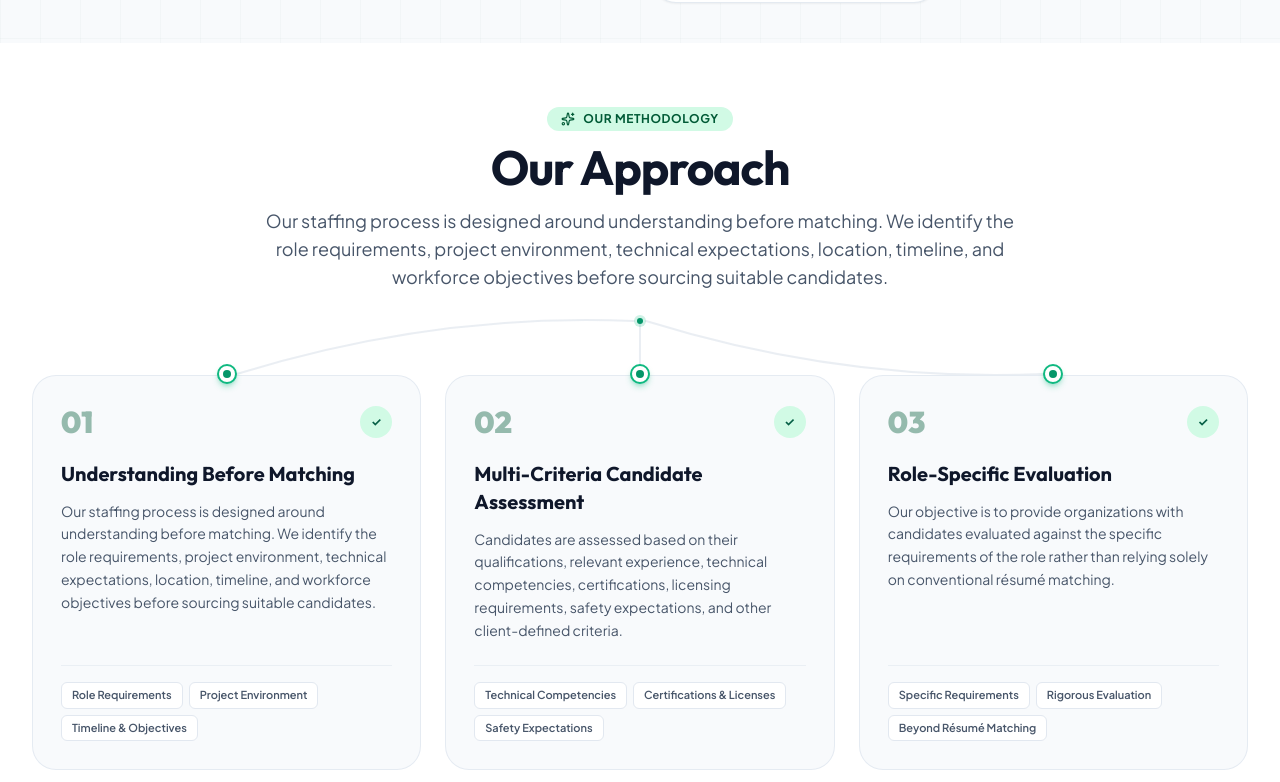
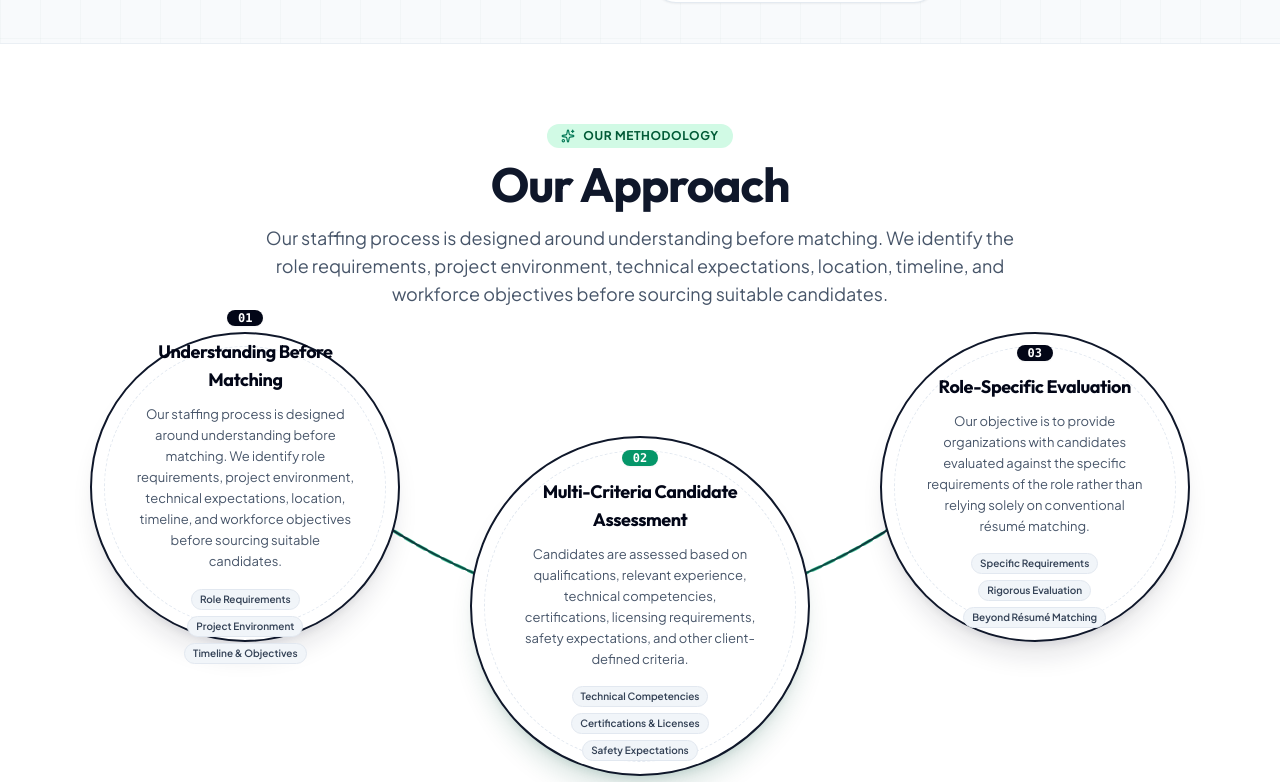
Before and after one commit to gestss-website/gestss, a React (Vite) app: page / in a window 1280 px wide. Shown: the part 2698-3480 px from the top of the page. Built offline with nearby package versions, Linux system fonts and the light colour scheme.

Commit message:
feat: add ProcessApproach component to showcase company methodology and staffing steps

```diff
--- a/src/components/ProcessApproach.jsx
+++ b/src/components/ProcessApproach.jsx
@@ -1,26 +1,96 @@
-import React, { useRef } from 'react';
-import { Compass, Sparkles, CheckCircle2, ArrowRight } from 'lucide-react';
-import { AnimatedBeam } from '@/components/magicui/animated-beam';
+import React from 'react';
+import { Sparkles } from 'lucide-react';
 
-export default function ProcessApproach({ onRequestTalent }) {
-  const containerRef = useRef(null);
-  const headingRef = useRef(null);
-  const card1Ref = useRef(null);
-  const card2Ref = useRef(null);
-  const card3Ref = useRef(null);
-  const cardRefs = [card1Ref, card2Ref, card3Ref];
+export default function ProcessApproach() {
+  const approachData = [
+    {
+      step: '01',
+      title: 'Understanding Before Matching',
+      desc: 'Our staffing process is designed around understanding before matching. We identify role requirements, project environment, technical expectations, location, timeline, and workforce objectives before sourcing suitable candidates.',
+      mobileDesc: 'Identifying role requirements, project environment, technical expectations, timeline, and workforce objectives before sourcing candidates.',
+      tags: ['Role Requirements', 'Project Environment', 'Timeline & Objectives'],
+    },
+    {
+      step: '02',
+      title: 'Multi-Criteria Candidate Assessment',
+      desc: 'Candidates are assessed based on qualifications, relevant experience, technical competencies, certifications, licensing requirements, safety expectations, and other client-defined criteria.',
+      mobileDesc: 'Assessing candidates on qualifications, experience, technical competencies, certifications, and client-defined safety standards.',
+      tags: ['Technical Competencies', 'Certifications & Licenses', 'Safety Expectations'],
+    },
+    {
+      step: '03',
+      title: 'Role-Specific Evaluation',
+      desc: 'Our objective is to provide organizations with candidates evaluated against the specific requirements of the role rather than relying solely on conventional résumé matching.',
+      mobileDesc: 'Evaluating candidates against specific role requirements rather than relying solely on conventional résumé matching.',
+      tags: ['Specific Requirements', 'Rigorous Evaluation', 'Beyond Résumé Matching'],
+    },
+  ];
+
+  const renderCircle = (item, isCenter = false, isMobile = false) => {
+    return (
+      <div
+        className={`relative rounded-full aspect-square flex flex-col items-center justify-center text-center bg-white border-2 sm:border-[2.5px] border-slate-900 shadow-xl hover:shadow-2xl transition-all duration-300 group z-10 ${
+          isMobile
+            ? isCenter
+              ? 'w-[176px] h-[176px] xs:w-[184px] xs:h-[184px] p-3 border-emerald-700 shadow-emerald-900/15'
+              : 'w-[166px] h-[166px] xs:w-[172px] xs:h-[172px] p-2.5 shadow-slate-900/10'
+            : isCenter
+              ? 'w-[280px] h-[280px] lg:w-[340px] lg:h-[340px] p-6 lg:p-8 border-emerald-600 shadow-emerald-900/15'
+              : 'w-[250px] h-[250px] lg:w-[310px] lg:h-[310px] p-5 lg:p-7 shadow-slate-900/10'
+        }`}
+      >
+        {/* Subtle inner dashed ring */}
+        <div className="absolute inset-1.5 sm:inset-3 rounded-full border border-dashed border-slate-200 pointer-events-none group-hover:border-emerald-300 transition-colors" />
+
+        {/* Step Number Badge */}
+        <div className={`relative z-10 inline-flex items-center justify-center rounded-full font-mono font-bold shadow-sm transition-colors ${
+          isMobile
+            ? 'w-5 h-5 text-[9px] mb-1 ' + (isCenter ? 'bg-emerald-600 text-white' : 'bg-slate-950 text-white')
+            : 'w-8 h-8 sm:w-9 sm:h-9 text-xs mb-2 sm:mb-3 ' + (isCenter ? 'bg-emerald-600 text-white' : 'bg-slate-950 text-white')
+        }`}>
+          {item.step}
+        </div>
+
+        {/* Title */}
+        <h3 className={`relative z-10 font-bold font-display text-slate-950 tracking-tight leading-tight ${
+          isMobile
+            ? 'text-[10px] xs:text-[11px] max-w-[85%]'
+            : 'text-base lg:text-lg max-w-[85%] sm:leading-snug'
+        }`}>
+          {item.title}
+        </h3>
+
+        {/* Description (concise on mobile so it stays 100% inside circle without any ellipsis) */}
+        <p className={`relative z-10 text-slate-600 font-normal leading-tight sm:leading-relaxed ${
+          isMobile
+            ? 'mt-1 text-[8.5px] xs:text-[9px] max-w-[88%] leading-[1.3]'
+            : 'mt-2 sm:mt-2.5 text-xs lg:text-[13px] max-w-[88%]'
+        }`}>
+          {isMobile ? item.mobileDesc : item.desc}
+        </p>
+
+        {/* Tags (visible on desktop) */}
+        {!isMobile && (
+          <div className="relative z-10 hidden sm:flex flex-wrap justify-center gap-1 sm:gap-1.5 mt-3 lg:mt-4 max-w-[85%]">
+            {item.tags.map((tag, i) => (
+              <span key={i} className="px-2 py-0.5 rounded-full text-[9px] sm:text-[10px] font-semibold bg-slate-100 text-slate-700 border border-slate-200">
+                {tag}
+              </span>
+            ))}
+          </div>
+        )}
+      </div>
+    );
+  };
 
   return (
-    <section id="approach" className="py-12 lg:py-16 bg-white relative overflow-hidden">
-      <div className="max-w-7xl mx-auto px-4 sm:px-6 lg:px-8">
+    <section id="approach" className="py-12 lg:py-20 bg-white relative overflow-hidden border-t border-slate-200/70">
+      <div className="max-w-7xl mx-auto px-2 sm:px-6 lg:px-8">
 
-        {/* Animated Beam Container */}
-        <div ref={containerRef} className="relative">
-
-          {/* Section Header */}
-          <div className="text-center max-w-3xl mx-auto relative z-10">
+        {/* Section Header (matching the top box in user's sketch) */}
+        <div className="text-center max-w-3xl mx-auto relative z-10 mb-8 sm:mb-12 px-2 sm:px-0">
           <div className="inline-flex items-center gap-2 px-3.5 py-1 rounded-full bg-emerald-100 text-gestss-green-900 text-xs font-bold uppercase tracking-wider mb-3">
-              <Sparkles className="w-3.5 h-3.5" />
+            <Sparkles className="w-3.5 h-3.5 text-emerald-700" />
             Our Methodology
           </div>
 
@@ -28,176 +98,123 @@ export default function ProcessApproach({ onRequestTalent }) {
             Our Approach
           </h2>
 
-            <p className="mt-4 text-base sm:text-lg text-slate-600 leading-relaxed font-normal">
-              Our staffing process is designed around understanding before matching. We identify the role requirements, project environment, technical expectations, location, timeline, and workforce objectives before sourcing suitable candidates.
-            </p>
-
-            {/* Target Convergence Ref for Beams */}
-            <div ref={headingRef} className="w-3 h-3 mx-auto mt-6 rounded-full bg-emerald-500/20 flex items-center justify-center">
-              <div className="w-1.5 h-1.5 rounded-full bg-emerald-600" />
-            </div>
-          </div>
-
-          {/* 3 Core Pillars matching the exact text */}
-          <div className="mt-12 grid grid-cols-1 md:grid-cols-3 gap-6 relative z-10 items-stretch">
-
-            {/* Card 1: Understanding Before Matching */}
-            <div
-              className="relative p-7 rounded-3xl bg-slate-50 border border-slate-200/80 hover:bg-white hover:border-emerald-400 hover:shadow-xl transition-all duration-300 flex flex-col justify-between group"
-            >
-              <div
-                ref={cardRefs[0]}
-                className="hidden lg:flex absolute -top-3 left-1/2 -translate-x-1/2 items-center justify-center z-20"
-              >
-                <div className="w-5 h-5 rounded-full bg-white border-2 border-emerald-500 shadow-md shadow-emerald-500/30 flex items-center justify-center">
-                  <div className="w-2 h-2 rounded-full bg-emerald-600 group-hover:scale-125 transition-transform" />
-                </div>
-              </div>
-
-              <div>
-                <div className="flex items-center justify-between mb-5">
-                  <span className="text-3xl font-black font-display text-gestss-green-900/40 group-hover:text-gestss-green-600 transition-colors">
-                    01
-                  </span>
-                  <div className="w-8 h-8 rounded-full bg-emerald-100 text-emerald-800 flex items-center justify-center text-xs font-bold">
-                    ✓
-                  </div>
-                </div>
-
-                <h3 className="text-xl font-bold font-display text-slate-900 group-hover:text-gestss-green-900 transition-colors">
-                  Understanding Before Matching
-                </h3>
-
-                <p className="mt-3 text-sm text-slate-600 leading-relaxed font-normal">
+          <p className="mt-3 sm:mt-4 text-xs sm:text-base lg:text-lg text-slate-600 leading-relaxed font-normal">
             Our staffing process is designed around understanding before matching. We identify the role requirements, project environment, technical expectations, location, timeline, and workforce objectives before sourcing suitable candidates.
           </p>
         </div>
 
-              <div className="mt-6 pt-4 border-t border-slate-200/60 flex flex-wrap gap-1.5">
-                <span className="px-2.5 py-1 rounded-md text-[11px] font-semibold bg-white border border-slate-200 text-slate-600">Role Requirements</span>
-                <span className="px-2.5 py-1 rounded-md text-[11px] font-semibold bg-white border border-slate-200 text-slate-600">Project Environment</span>
-                <span className="px-2.5 py-1 rounded-md text-[11px] font-semibold bg-white border border-slate-200 text-slate-600">Timeline &amp; Objectives</span>
-              </div>
+        {/* The 3 Connected Circles (Exact Layout from user drawing) */}
+        <div className="relative max-w-6xl mx-auto pb-8 sm:pb-20">
+
+          {/* ========================================================================= */}
+          {/* DESKTOP VIEW (md and up): 3 Circles with center circle dipped lower down  */}
+          {/* ========================================================================= */}
+          <div className="hidden md:block relative">
+
+            {/* SVG Connecting Curved Hammock Line */}
+            <svg
+              className="absolute inset-0 w-full h-full pointer-events-none z-0 overflow-visible"
+              viewBox="0 0 1000 450"
+              preserveAspectRatio="none"
+            >
+              <defs>
+                <linearGradient id="approachCurveGrad" x1="0%" y1="0%" x2="100%" y2="0%">
+                  <stop offset="0%" stopColor="#0f172a" />
+                  <stop offset="50%" stopColor="#059669" />
+                  <stop offset="100%" stopColor="#0f172a" />
+                </linearGradient>
+              </defs>
+
+              {/* Shadow stroke */}
+              <path
+                d="M 220,160 Q 360,330 500,340 Q 640,330 780,160"
+                stroke="#10b981"
+                strokeWidth="4"
+                strokeDasharray="8 6"
+                fill="none"
+                strokeLinecap="round"
+                className="opacity-70"
+              />
+              {/* Solid dark connecting curve matching the hand-drawn sketch */}
+              <path
+                d="M 220,160 Q 360,330 500,340 Q 640,330 780,160"
+                stroke="url(#approachCurveGrad)"
+                strokeWidth="2.5"
+                fill="none"
+                strokeLinecap="round"
+              />
+            </svg>
+
+            {/* 3 Circular Nodes in Grid */}
+            <div className="grid grid-cols-3 gap-6 lg:gap-8 items-start relative z-10">
+              {/* Circle 1: Top Left (elevated) */}
+              <div className="flex justify-center -translate-y-4 lg:-translate-y-6">
+                {renderCircle(approachData[0], false, false)}
               </div>
 
-            {/* Card 2: Comprehensive Candidate Assessment */}
-            <div
-              className="relative p-7 rounded-3xl bg-slate-50 border border-slate-200/80 hover:bg-white hover:border-emerald-400 hover:shadow-xl transition-all duration-300 flex flex-col justify-between group"
-            >
-              <div
-                ref={cardRefs[1]}
-                className="hidden lg:flex absolute -top-3 left-1/2 -translate-x-1/2 items-center justify-center z-20"
-              >
-                <div className="w-5 h-5 rounded-full bg-white border-2 border-emerald-500 shadow-md shadow-emerald-500/30 flex items-center justify-center">
-                  <div className="w-2 h-2 rounded-full bg-emerald-600 group-hover:scale-125 transition-transform" />
-                </div>
+              {/* Circle 2: Center (dipped down lower) */}
+              <div className="flex justify-center translate-y-12 lg:translate-y-20">
+                {renderCircle(approachData[1], true, false)}
               </div>
 
-              <div>
-                <div className="flex items-center justify-between mb-5">
-                  <span className="text-3xl font-black font-display text-gestss-green-900/40 group-hover:text-gestss-green-600 transition-colors">
-                    02
-                  </span>
-                  <div className="w-8 h-8 rounded-full bg-emerald-100 text-emerald-800 flex items-center justify-center text-xs font-bold">
-                    ✓
-                  </div>
-                </div>
-
-                <h3 className="text-xl font-bold font-display text-slate-900 group-hover:text-gestss-green-900 transition-colors">
-                  Multi-Criteria Candidate Assessment
-                </h3>
-
-                <p className="mt-3 text-sm text-slate-600 leading-relaxed font-normal">
-                  Candidates are assessed based on their qualifications, relevant experience, technical competencies, certifications, licensing requirements, safety expectations, and other client-defined criteria.
-                </p>
-              </div>
-
-              <div className="mt-6 pt-4 border-t border-slate-200/60 flex flex-wrap gap-1.5">
-                <span className="px-2.5 py-1 rounded-md text-[11px] font-semibold bg-white border border-slate-200 text-slate-600">Technical Competencies</span>
-                <span className="px-2.5 py-1 rounded-md text-[11px] font-semibold bg-white border border-slate-200 text-slate-600">Certifications &amp; Licenses</span>
-                <span className="px-2.5 py-1 rounded-md text-[11px] font-semibold bg-white border border-slate-200 text-slate-600">Safety Expectations</span>
-              </div>
-            </div>
-
-            {/* Card 3: Role-Specific Evaluation vs Conventional Matching */}
-            <div
-              className="relative p-7 rounded-3xl bg-slate-50 border border-slate-200/80 hover:bg-white hover:border-emerald-400 hover:shadow-xl transition-all duration-300 flex flex-col justify-between group"
-            >
-              <div
-                ref={cardRefs[2]}
-                className="hidden lg:flex absolute -top-3 left-1/2 -translate-x-1/2 items-center justify-center z-20"
-              >
-                <div className="w-5 h-5 rounded-full bg-white border-2 border-emerald-500 shadow-md shadow-emerald-500/30 flex items-center justify-center">
-                  <div className="w-2 h-2 rounded-full bg-emerald-600 group-hover:scale-125 transition-transform" />
-                </div>
-              </div>
-
-              <div>
-                <div className="flex items-center justify-between mb-5">
-                  <span className="text-3xl font-black font-display text-gestss-green-900/40 group-hover:text-gestss-green-600 transition-colors">
-                    03
-                  </span>
-                  <div className="w-8 h-8 rounded-full bg-emerald-100 text-emerald-800 flex items-center justify-center text-xs font-bold">
-                    ✓
-                  </div>
-                </div>
-
-                <h3 className="text-xl font-bold font-display text-slate-900 group-hover:text-gestss-green-900 transition-colors">
-                  Role-Specific Evaluation
-                </h3>
-
-                <p className="mt-3 text-sm text-slate-600 leading-relaxed font-normal">
-                  Our objective is to provide organizations with candidates evaluated against the specific requirements of the role rather than relying solely on conventional résumé matching.
-                </p>
-              </div>
-
-              <div className="mt-6 pt-4 border-t border-slate-200/60 flex flex-wrap gap-1.5">
-                <span className="px-2.5 py-1 rounded-md text-[11px] font-semibold bg-white border border-slate-200 text-slate-600">Specific Requirements</span>
-                <span className="px-2.5 py-1 rounded-md text-[11px] font-semibold bg-white border border-slate-200 text-slate-600">Rigorous Evaluation</span>
-                <span className="px-2.5 py-1 rounded-md text-[11px] font-semibold bg-white border border-slate-200 text-slate-600">Beyond Résumé Matching</span>
+              {/* Circle 3: Top Right (elevated) */}
+              <div className="flex justify-center -translate-y-4 lg:-translate-y-6">
+                {renderCircle(approachData[2], false, false)}
               </div>
             </div>
 
           </div>
 
-          {/* Dynamic Animated Beams connecting 3 cards to the heading node */}
-          <div className="hidden lg:block">
-            <AnimatedBeam
-              containerRef={containerRef}
-              fromRef={card1Ref}
-              toRef={headingRef}
-              curvature={-35}
-              pathColor="#cbd5e1"
-              pathOpacity={0.4}
-              gradientStartColor="#34d399"
-              gradientStopColor="#059669"
-              duration={3}
+          {/* ========================================================================= */}
+          {/* MOBILE VIEW (< md): Compact, lifted center circle, full width utilized     */}
+          {/* ========================================================================= */}
+          <div className="md:hidden relative w-full max-w-[390px] mx-auto h-[310px] z-10">
+
+            {/* Mobile SVG Connecting Curved Arc (short, natural, not overstretched) */}
+            <svg
+              className="absolute inset-0 w-full h-full pointer-events-none z-0 overflow-visible"
+              viewBox="0 0 360 310"
+              preserveAspectRatio="none"
+            >
+              {/* Emerald dashed underglow */}
+              <path
+                d="M 115,120 Q 145,175 180,180 Q 215,175 245,120"
+                stroke="#10b981"
+                strokeWidth="3.5"
+                strokeDasharray="5 3"
+                fill="none"
+                strokeLinecap="round"
+                className="opacity-70"
               />
-            <AnimatedBeam
-              containerRef={containerRef}
-              fromRef={card2Ref}
-              toRef={headingRef}
-              curvature={0}
-              pathColor="#cbd5e1"
-              pathOpacity={0.4}
-              gradientStartColor="#34d399"
-              gradientStopColor="#059669"
-              duration={3}
+              {/* Solid dark curve */}
+              <path
+                d="M 115,120 Q 145,175 180,180 Q 215,175 245,120"
+                stroke="#0f172a"
+                strokeWidth="2.2"
+                fill="none"
+                strokeLinecap="round"
               />
-            <AnimatedBeam
-              containerRef={containerRef}
-              fromRef={card3Ref}
-              toRef={headingRef}
-              curvature={35}
-              pathColor="#cbd5e1"
-              pathOpacity={0.4}
-              gradientStartColor="#34d399"
-              gradientStopColor="#059669"
-              duration={3}
-            />
+            </svg>
+
+            {/* Circle 1: Shifted to Left Edge */}
+            <div className="absolute left-0 top-0">
+              {renderCircle(approachData[0], false, true)}
+            </div>
+
+            {/* Circle 3: Shifted to Right Edge */}
+            <div className="absolute right-0 top-0">
+              {renderCircle(approachData[2], false, true)}
+            </div>
+
+            {/* Circle 2: Center Bottom (Lifted UP closer to Circle 1 & 3) */}
+            <div className="absolute left-1/2 -translate-x-1/2 top-[118px]">
+              {renderCircle(approachData[1], true, true)}
             </div>
 
           </div>
+
+        </div>
+
       </div>
     </section>
   );
```
Lines whose indentation alone changed are shown as unchanged.
